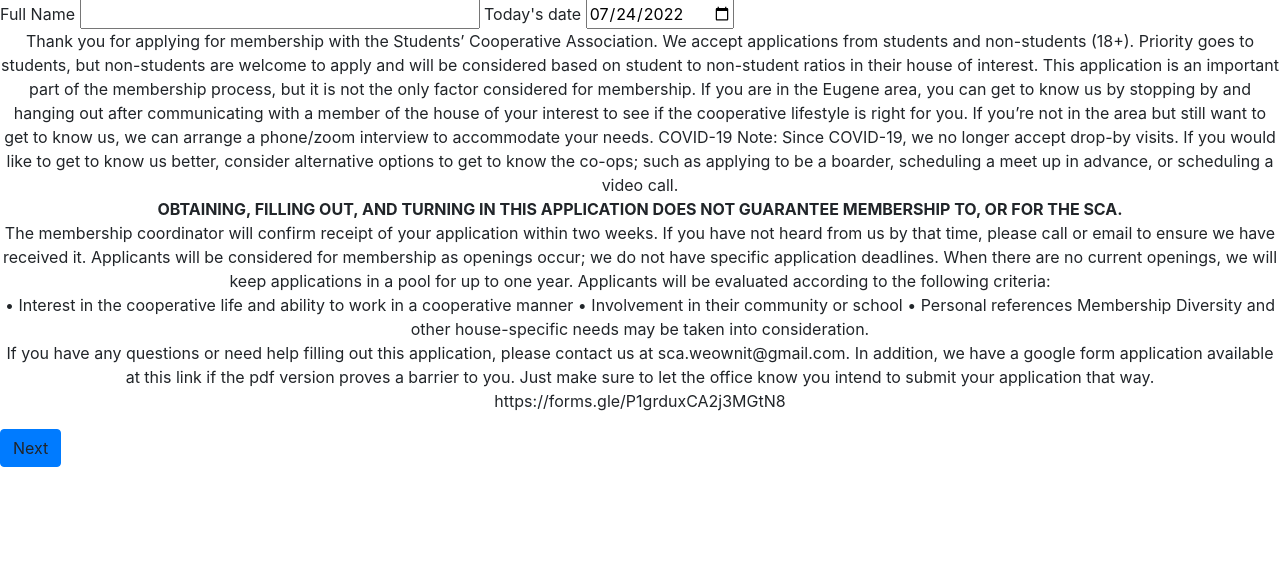
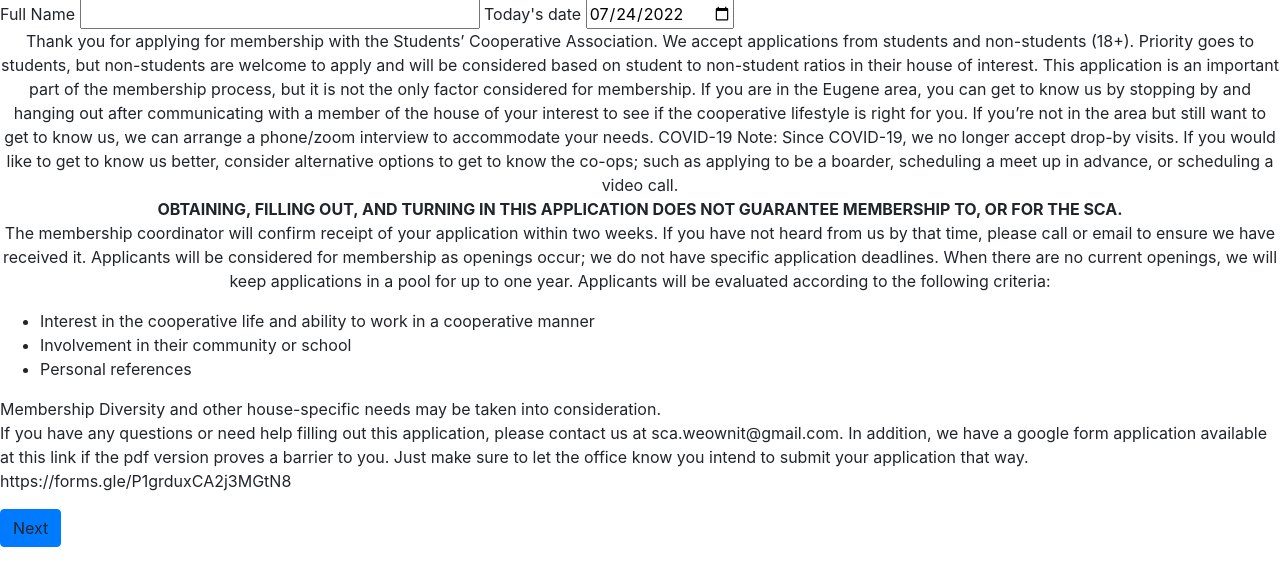
Before and after one commit to antoniojsp/sca_application, a Flask app: page / in a window 1280 px wide. Shown: the part 182-768 px from the top of the page. Run offline with Flask 2, Linux system fonts and the light colour scheme.

Commit message:
form new

```diff
--- a/form.py
+++ b/form.py
@@ -28,58 +28,70 @@ class ChecklistForm(Form):
 
 
 class PersonalInformationForm(Form):
+
+    style_short = "width: 120px;"
+    style_long = "width: 500px;"
     full_legal_name = StringField(validators=[DataRequired()],
-                                  render_kw={"style":"width: 400px;"})
-    preferred_name = StringField()
-    pronouns = StringField()
+                                  render_kw={"style": "width: 400px;"})
+    preferred_name = StringField(render_kw={"style": "width: 400px;"})
+    pronouns = StringField(render_kw={"style": "width: 200px;"})
+
     dob = DateField(format='%m/%d/%y',
                     validators=[DataRequired()],
-                    render_kw={'autocomplete': "off"})
+                    render_kw={'autocomplete': "off",
+                               "style": "width: 150px;"})
     email = StringField(validators=[DataRequired(), Email("This field requires a valid email address")],
                         render_kw={"placeholder": "example@mail.com",
-                                   "type": "email"})
-    phone = IntegerField(validators=[DataRequired()])
+                                   "type": "email",
+                                   "style": "width: 500px;"})
+    phone = IntegerField(validators=[DataRequired()], render_kw={"style": "width: 500px;"})
     permanent_address = StringField(validators=[DataRequired()],
                                     render_kw={"style": "width: 500px;"})
     current_address = StringField(validators=[DataRequired()],
                                   render_kw={"style": "width: 500px;"})
 
-
     my_choices = [('1', 'Fall'), ('2', 'Spring'), ('3', 'Summer'), ('4', "Winter")]
     move_in_term = SelectMultipleField(choices=my_choices,
-                                       validators=[DataRequired()])
+                                       validators=[DataRequired()],
+                                       render_kw={"style": style_short})
 
-    move_in_year= IntegerField(validators= [DataRequired()])
+    move_in_year= IntegerField(validators= [DataRequired()], render_kw={"style": style_short})
 
     # JS Magic
     was_boarder = BooleanField(render_kw={'onclick': "showStuff('was_boarder_checked')"})
-    years_boarder = IntegerField(render_kw={"min": "1920", "max": "2022"})
+    years_boarder = IntegerField(render_kw={"min": "1920", "max": "2022", "style": style_short})
 
     denied_membership = BooleanField()
 
     member_terminated = BooleanField(render_kw={"onclick": "showStuff('was_boarder_terminated')"})
     member_terminated_explanation = TextAreaField(render_kw={"rows": "12", "cols": "150"})
 
-    type_student = SelectField(choices=["Non Student", "Undergrad", "Graduate", "Post-Baccalaureate"], render_kw={"onchange": "hide_if_selected(this.value, 'is_student', 'Non Student')"})
-    which_school = StringField(render_kw={"style":"width: 400px;"})
-    school_year = IntegerField()
-    credits = IntegerField()
-    major = StringField()
+    type_student = SelectField(choices=["Non Student", "Undergrad", "Graduate", "Post-Baccalaureate"],
+                               render_kw={"onchange": "hide_if_selected(this.value, 'is_student', 'Non Student')",
+                                          "style": style_short})
+    which_school = StringField(render_kw={"style": "width: 300px;"})
+    school_year = IntegerField(render_kw={"style": style_short})
+    credits = IntegerField(render_kw={"style": "width: 200px;"})
+    major = StringField(render_kw={"style": "width: 200px;"})
 
-    house_preference = SelectField(choices=["None", "JS", "Lorax", "Campbell Club"])
-    room_preference = SelectField(choices=["None", "Single", "Small Single", "Double"])
+    house_preference = SelectField(choices=["None", "JS", "Lorax", "Campbell Club"],
+                                   render_kw={"style": style_short})
+    room_preference = SelectField(choices=["None", "Single", "Small Single", "Double"],
+                                  render_kw={"style": style_short})
 
     house_no_available = BooleanField()
     if_not_available = BooleanField()
     waitlist = BooleanField()
-    allergies = StringField()
-    how_long = StringField(validators=[DataRequired()])
+    allergies = StringField(render_kw={"style": "width: 300px;"})
+    how_long = StringField(render_kw={"style": "width: 300px;"})
+
     #JS Magic
     pet = BooleanField(render_kw={'onclick': "showStuff('has_pet')"})
-    pet_description = StringField()
-    pet_needs = StringField()
+    pet_description = StringField(render_kw={"style": "width: 300px;"})
+    pet_needs = StringField(render_kw={"style": "width: 300px;"})
     hear_about_us = SelectMultipleField(choices=["Radio", "Fb", "Craiglist", "Friend", "Other"],
-                                        render_kw={"onclick": "show_if_selected(this.value, 'other_hear', 'Other')"})
+                                        render_kw={"onclick": "show_if_selected(this.value, 'other_hear', 'Other')",
+                                                   "style": "width: 200px;"})
     if_other_about_us = StringField()
 
 
--- a/static/index.js
+++ b/static/index.js
@@ -40,7 +40,13 @@
            "value" : year          // values (or variables) here
         });
 
-        $("#today_date").val(new Date().toISOString().split('T')[0]);
+        var date = new Date().toISOString().split('T')[0];
+        $("#today_date").attr({
+           "min" : date,        // substitute your own
+           "value" : date          // values (or variables) here
+        });
+
+
     };
 
 // Previous and Next buttons
--- a/templates/index.html
+++ b/templates/index.html
@@ -77,9 +77,19 @@ have not heard from us by that time, please call or email to ensure we have rece
 Applicants will be considered for membership as openings occur; we do not have specific
 application deadlines. When there are no current openings, we will keep applications in a pool
 for up to one year. Applicants will be evaluated according to the following criteria:<br>
-• Interest in the cooperative life and ability to work in a cooperative manner
-• Involvement in their community or school
-• Personal references
+
+<ul>
+    <li>
+        Interest in the cooperative life and ability to work in a cooperative manner
+    </li>
+    <li>
+        Involvement in their community or school
+    </li>
+    <li>
+        Personal references
+    </li>
+</ul>
+
 Membership Diversity and other house-specific needs may be taken into consideration.<br>
 If you have any questions or need help filling out this application, please contact us at
 sca.weownit@gmail.com. In addition, we have a google form application available at this link
@@ -91,11 +101,7 @@ submit your application that way. https://forms.gle/P1grduxCA2j3MGtN8<br>
 
 </div>
 <div class="tab-pane fade" id="agreement" role="tabpanel" aria-labelledby="agreement-tab">
-    <p>
-    <strong>BEFORE YOU BEGIN THIS APPLICATION, IT IS IMPORTANT THAT YOU UNDERSTAND A FEW
-    THINGS ABOUT THE CO-OPS. PLEASE INITIAL THE FOLLOWING POINTS TO INDICATE THAT
-    YOU UNDERSTAND AND AGREE TO THESE REQUIREMENTS:</strong><br>
-    </p>
+
     {% set agreements = [
     "I will live with people who come from different classes, gender identities, and racial and  ethnic backgrounds from my own.",
     "I will be expected to do the agreed upon labor decided at house job meetings. For example, this may look like 4-5 hours of
@@ -110,6 +116,10 @@ submit your application that way. https://forms.gle/P1grduxCA2j3MGtN8<br>
     "Other SCA members and I will use consensus to make decisions & determine house and
     SCA policies, including those listed above.",
     "Upon joining the SCA, I will attend orientation workshops and trainings."] %}
+
+    <strong>BEFORE YOU BEGIN THIS APPLICATION, IT IS IMPORTANT THAT YOU UNDERSTAND A FEW
+    THINGS ABOUT THE CO-OPS. PLEASE INITIAL THE FOLLOWING POINTS TO INDICATE THAT
+    YOU UNDERSTAND AND AGREE TO THESE REQUIREMENTS:</strong><br>
 
     <ul>
     {% for i in agreements %}
@@ -149,6 +159,7 @@ APPROVED BY MEMBERSHIP:  </h5>
     </li>
     {% endfor %}
 </ol>
+
 <h5>YOUR APPLICATION AND DOCUMENTS CAN BE SUBMITTED ELECTRONICALLY TO
 SCA.WEOWNIT@GMAIL.COM ( ALL LOWERCASE)</h5>
 
@@ -163,170 +174,201 @@ DEPOSIT UPON MOVE IN.</strong><br>
 </div>
 <div class="tab-pane fade" id="personal-information" role="tabpanel" aria-labelledby="personal-information-tab">
 <h4>Personal Information & House Preference </h4>
-<ul>
- <li>
-    Full Legal Name
-    {{ form.personal.full_legal_name }}
-</li>
 
- <li>
+   <div class="form-group">
+        Full Legal Name
+        {{ form.personal.full_legal_name( class_="form-control") }}
+   </div>
+
+   <div class="form-group">
         Preferred name
-        {{ form.personal.preferred_name }}
-</li>
+        {{ form.personal.preferred_name( class_="form-control")  }}
+   </div>
 
- <li>
-     Select your preferred pronoun or add one
-     {{ form.personal.pronouns(list="id_datalist") }}
-     {% set entries = ["He/Him", "She/Her", "They/Their", "Zie/Zir", "Sie/Sir", "Ey/Eir"] %}
-     <datalist id="id_datalist">
+    <div class="form-group">
+        Select your preferred pronoun or add one
+        {{ form.personal.pronouns(list="id_datalist", class_="form-control") }}
+        {% set entries = ["He/Him", "She/Her", "They/Their", "Zie/Zir", "Sie/Sir", "Ey/Eir"] %}
+        <datalist id="id_datalist">
         {% for entry in entries %}
         <option value={{ entry }}>
         {% endfor %}
-    </datalist>
-</li>
-<li>
+        </datalist>
+    </div>
+
+    <div class="form-group">
         Date of Birth
-        {{ form.personal.dob }}
- </li>
+        {{ form.personal.dob(class_="form-control") }}
+    </div>
 
- <li>
+    <div class="form-group">
         Email
-        {{ form.personal.email }}
+        {{ form.personal.email(class_="form-control") }}
 
          Personal Phone
-         {{ form.personal.phone }}
- </li>
+         {{ form.personal.phone(class_="form-control") }}
+    </div>
+    <div class="form-group">
 
- <li>
+
+    <div class="form-group">
         Address
-        {{ form.personal.permanent_address }}
- </li>
+        {{ form.personal.permanent_address(class_="form-control") }}
+ </div>
+    <div class="form-group">
 
- <li>
+
+    <div class="form-group">
         Current Address
-        {{ form.personal.current_address }}
- </li>
+        {{ form.personal.current_address(class_="form-control") }}
+ </div>
+    <div class="form-group">
 
- <li>
+
+    <div class="form-group">
         Check the term you wish to move in. If you’re flexible, mark multiple terms (Use command to select multiple). If you intend to move in during the middle of a term, please let us know
         <br>
-        {{ form.personal.move_in_term}}
+        {{ form.personal.move_in_term(class_="form-control") }}
         <br>
         Year
-        {{ form.personal.move_in_year }}
- </li>
+        {{ form.personal.move_in_year(class_="form-control") }}
+ </div>
+    <div class="form-group">
 
- <li>
+
+    <div class="form-group">
         Have you ever been a resident or boarder of the SCA? (Check if apply)
-        {{ form.personal.was_boarder }}
+        {{ form.personal.was_boarder() }}
       <span id="was_boarder_checked" style="display: none;">
             Which year
-            {{ form.personal.years_boarder }}
+            {{ form.personal.years_boarder(class_="form-control") }}
       </span>
- </li>
+ </div>
+    <div class="form-group">
 
- <li>
+
+    <div class="form-group">
 
         Have you ever been denied membership with the SCA? (Checking this option does not necessarily disqualify you from membership.)
-        {{ form.personal.denied_membership }}
- </li>
+        {{ form.personal.denied_membership() }}
+ </div>
+    <div class="form-group">
 
-<li>
+
+    <div class="form-group">
     Have you ever had your membership or tenancy terminated by the SCA and/or another housing organization (Checking this question does not necessarily disqualify you from membership.) (Check if applies)
-    {{ form.personal.member_terminated }}
+    {{ form.personal.member_terminated() }}
      <span id="was_boarder_terminated" style="display: none;">
         If Yes, explain<br>
-        {{ form.personal.member_terminated_explanation }}
+        {{ form.personal.member_terminated_explanation(class_="form-control") }}
      </span>
-</li>
+</div>
+    <div class="form-group">
 
- <li>
+
+    <div class="form-group">
         Type of Student
-        {{ form.personal.type_student }}
+        {{ form.personal.type_student(class_="form-control") }}
 
         <div id="is_student" style="display: none;">
 
         What institution of higher learning will you be enrolled in while living at the SCA?<br>
-        {{ form.personal.which_school }}<br>
+        {{ form.personal.which_school(class_="form-control") }}<br>
         School Year
-        {{ form.personal.school_year }}
+        {{ form.personal.school_year(class_="form-control") }}
 
         Credits
-        {{ form.personal.credits }}
+        {{ form.personal.credits(class_="form-control") }}
 
         Mayor
-        {{ form.personal.major }}
+        {{ form.personal.major(class_="form-control") }}
         </div>
- </li>
+ </div>
+    <div class="form-group">
 
-  <li>
+
+    <div class="form-group">
+
+        {% set rating = ["First", "Second", "Third"] %}
       <p>Please prioritize your choice of houses, 1-3, and select your room size preference:</p>
       <h6>House Preference</h6>
-        {% for i in range(1,4) %}
-            Option {{ i }}
-            {{ form.personal.house_preference }}
+        {% for i in rating %}
+            {{ i }} Option
+            {{ form.personal.house_preference(class_="form-control") }}
             <br>
         {% endfor %}
       <br>
       <h6>Room Preference</h6>
-        {% for i in range(1,4) %}
-            Option {{ i }}
-            {{ form.personal.room_preference }}
+        {% for i in rating %}
+            {{ i }} Option
+            {{ form.personal.room_preference(class_="form-control") }}
             <br>
         {% endfor %}
       <br>
- </li>
-  <li>
+ </div>
+    <div class="form-group">
+
+    <div class="form-group">
         If your choice of room or household is not available, would you be willing to be assigned to another house and/or room?
-        {{ form.personal.house_no_available }}
- </li>
-
-    <li>
-        If you have a strong preference for one house or will only consider living in one or two of the houses, please let us know:
-        {{ form.personal.if_not_available }}
-    </li>
-  <li>
-        Are you willing to be placed on a waiting list for an open housing spot?
-        {{ form.personal.waitlist }}
- </li>
+        {{ form.personal.house_no_available() }}
+ </div>
+    <div class="form-group">
 
 
- <li>
+    <div class="form-group">
+        If you have a strong preference for one house or will only consider living in one or two of the houses, please let us know:
+        {{ form.personal.if_not_available() }}
+    </div>
+    <div class="form-group">
+
+    <div class="form-group">
+        Are you willing to be placed on a waiting list for an open housing spot?
+        {{ form.personal.waitlist() }}
+ </div>
+    <div class="form-group">
+
+
+
+    <div class="form-group">
         Allergies?
-        {{ form.personal.allergies }}
- </li>
+        {{ form.personal.allergies(class_="form-control") }}
+ </div>
+    <div class="form-group">
 
-  <li>
-        How long do you expect to live in these houses? If you don’t know /"
-                                 "that’s okay.
-        {{ form.personal.how_long }}
- </li>
 
-  <li>
+    <div class="form-group">
+        How long do you expect to live in these houses? If you don’t know that’s okay.
+        {{ form.personal.how_long(class_="form-control") }}
+ </div>
+    <div class="form-group">
+
+
+    <div class="form-group">
         Do you have a pet you’d like to bring?
         {{ form.personal.pet }}
 
       <div id="has_pet" style="display: none;">
         Pet Description:
-        {{ form.personal.pet_description }}
+        {{ form.personal.pet_description(class_="form-control") }}
 
         What are your pet’s needs (outdoor/indoor/other) and how they tend to interact with other animals?
-        {{ form.personal.pet_needs }}
+        {{ form.personal.pet_needs(class_="form-control") }}
       </div>
- </li>
+ </div>
+    <div class="form-group">
 
- <li>
+
+    <div class="form-group">
         How did you hear about us?<br>
-        {{ form.personal.hear_about_us }}
+        {{ form.personal.hear_about_us(class_="form-control") }}
 
       <div id="other_hear" style="display: none;">
           If other, please, specify
-          {{ form.personal.if_other_about_us }}
+          {{ form.personal.if_other_about_us(class_="form-control") }}
       </div>
 
- </li>
+ </div>
 
-</ul>
 
         <a class="btn btn-primary btnPrevious">Previous</a>
     <a class="btn btn-primary btnNext">Next</a>
```
